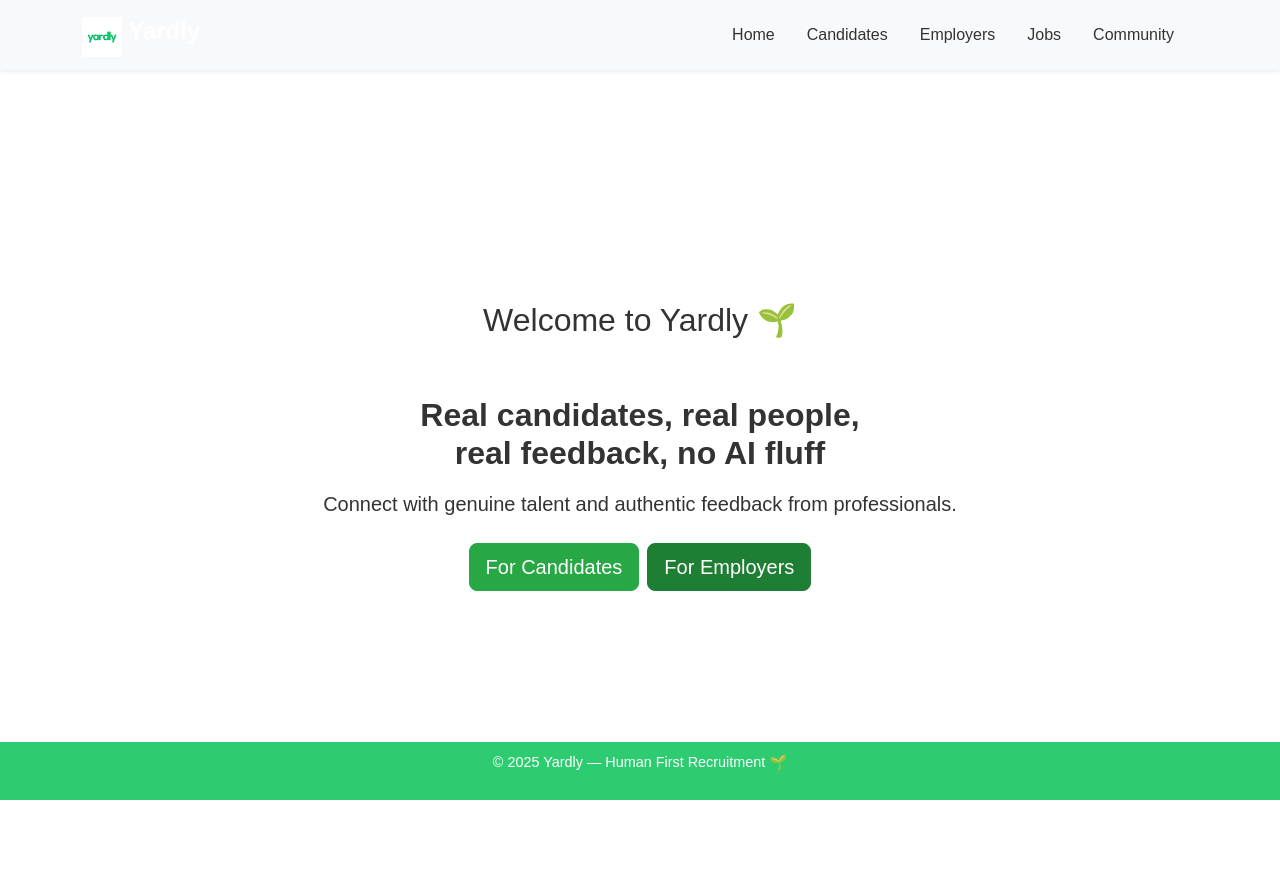
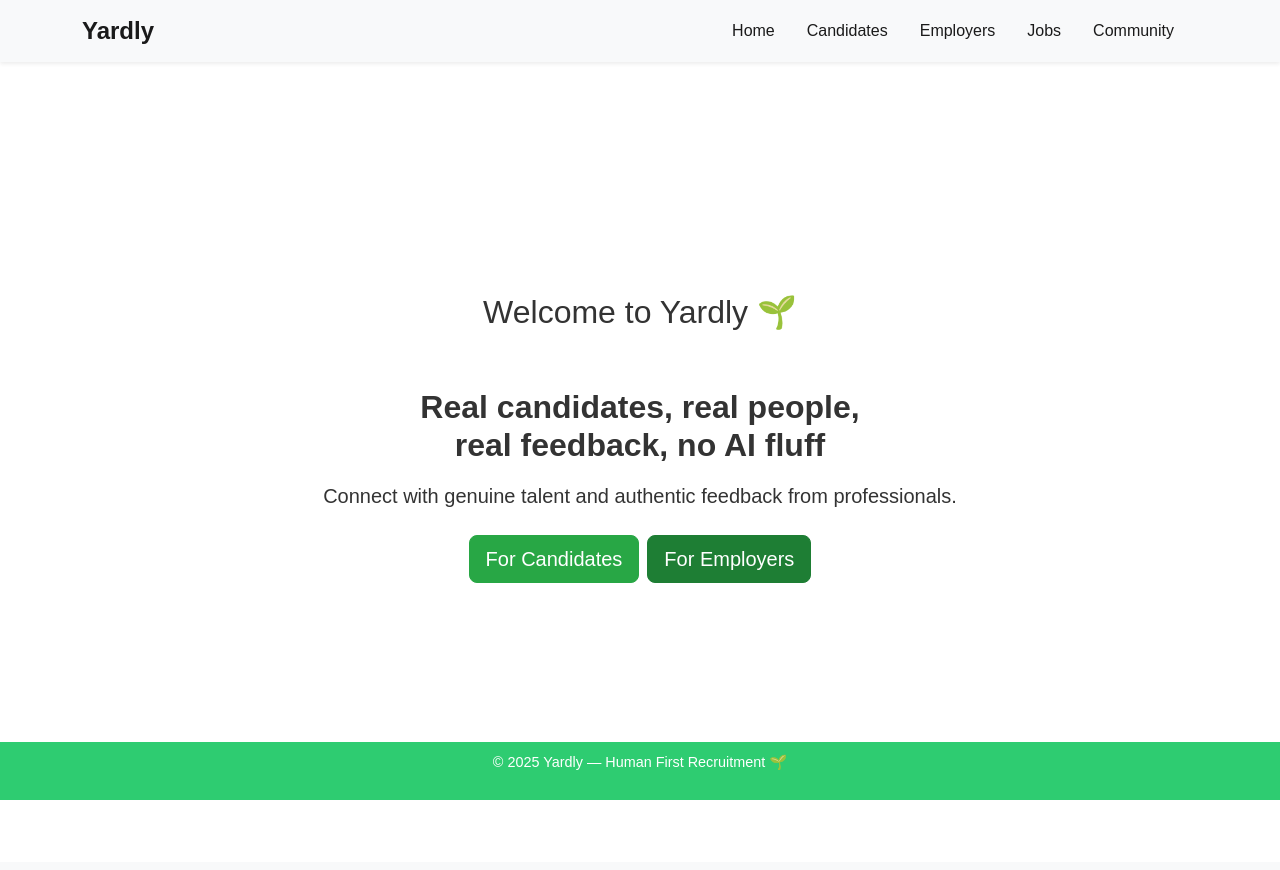
Before and after one commit to micdr93/yardly, a Django app: page / in a window 1280 px wide. After the commit the page ends 800 px from the top, so only its background shows below. Run offline with Django 5.2, Linux system fonts and the light colour scheme.

Commit message:
fixed navbar anchor bug

```diff
--- a/static/css/style.css
+++ b/static/css/style.css
@@ -86,3 +86,10 @@ footer {
     font-size: 1.5rem;
   }
 }
+.navbar a {
+  color: #1a1a1a !important; /* dark text for visibility */
+}
+
+.navbar a:hover {
+  color: #00c49a !important; /* maintain hover accent */
+}
--- a/templates/includes/navbar.html
+++ b/templates/includes/navbar.html
@@ -2,7 +2,7 @@
 <nav class="navbar navbar-expand-lg navbar-light bg-light shadow-sm">
   <div class="container">
     <a class="navbar-brand" href="/">
-      <img src="{% static 'img/logo.png' %}" alt="Yardly Logo" width="40" height="40" class="d-inline-block align-text-top">
+      <class="d-inline-block align-text-top">
       Yardly
     </a>
     <button class="navbar-toggler" type="button" data-bs-toggle="collapse" data-bs-target="#navbarNav" aria-controls="navbarNav" aria-expanded="false" aria-label="Toggle navigation">
```
